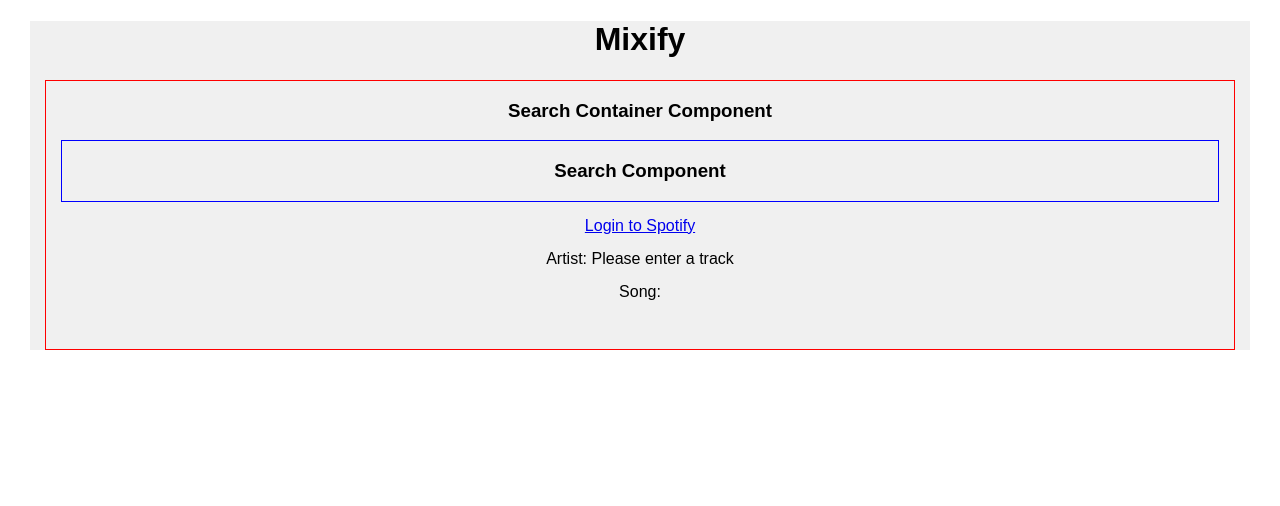
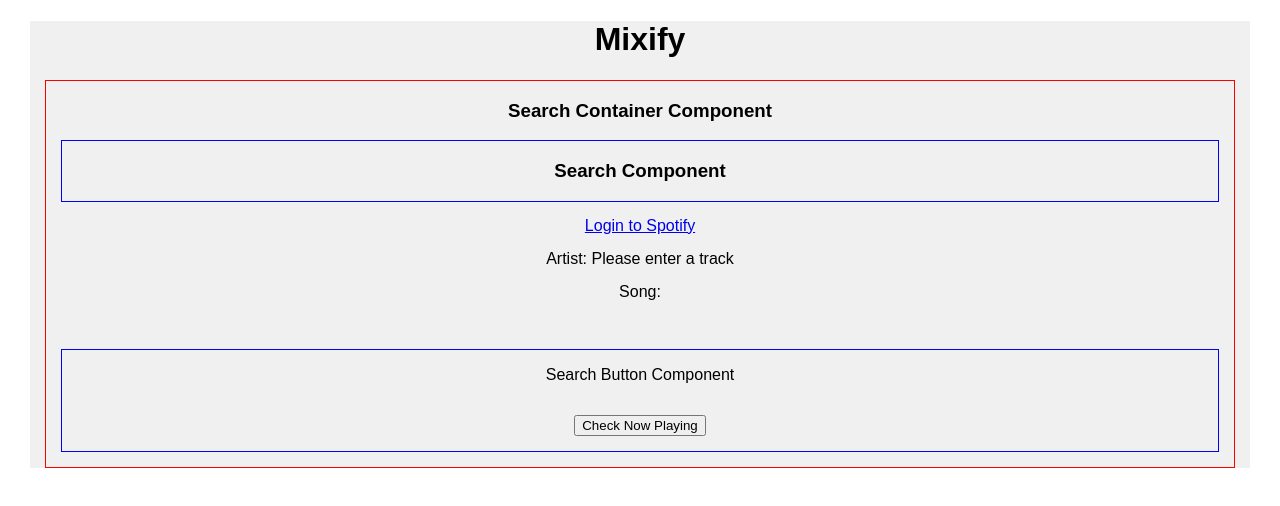
Before and after one commit to dylance/test-servers, a React (Create React App) app in the folder react-test/: page / in a window 1280 px wide. Shown: the top 506 px of the page. Built offline with nearby package versions, Linux system fonts and the light colour scheme; what spotify-web-api-js would draw is missing.

Commit message:
adds button component

```diff
--- a/react-test/src/App.js
+++ b/react-test/src/App.js
@@ -2,6 +2,7 @@ import React, { Component } from 'react';
 import './App.css';
 import './SearchContainer.css';
 import './Search.css';
+import './SearchButton.css';
 import SearchContainer from './SearchContainer'
 
 export default class App extends Component {
--- /dev/null
+++ b/react-test/src/SearchButton.css
@@ -0,0 +1,3 @@
+.SearchButton-border {
+  border: solid 1px blue;
+}
--- /dev/null
+++ b/react-test/src/SearchButton.js
@@ -0,0 +1,18 @@
+import React, { Component } from 'react';
+
+export default class SearchButton extends Component {
+
+	render() {
+		return (
+      <div className="App SearchButton-border">
+        <p> Search Button Component </p>
+        {
+          // this.state.loggedIn &&
+          <button onClick={ this.props.getNowPlaying }>
+            Check Now Playing
+          </button>
+        }
+     </div>
+		)
+	}
+}
--- a/react-test/src/SearchContainer.js
+++ b/react-test/src/SearchContainer.js
@@ -1,5 +1,6 @@
 import React, { Component } from 'react';
 import Search from './Search'
+import SearchButton from './SearchButton'
 // import axios from 'axios';
 
 import SpotifyWebApi from 'spotify-web-api-js';
@@ -75,12 +76,9 @@ export default class SearchContainer extends Component {
         <div>
           <img src={ this.state.nowPlaying.albumCover } style={{ height: 150 }} alt=""/>
         </div>
-        { this.state.loggedIn &&
-          <button onClick={ () => this.getNowPlaying() }>
-            Check Now Playing
-          </button>
-        }
-
+        <SearchButton
+          getNowPlaying={() => {this.getNowPlaying()}}
+        />
       </div>
 		)
 	}
```
